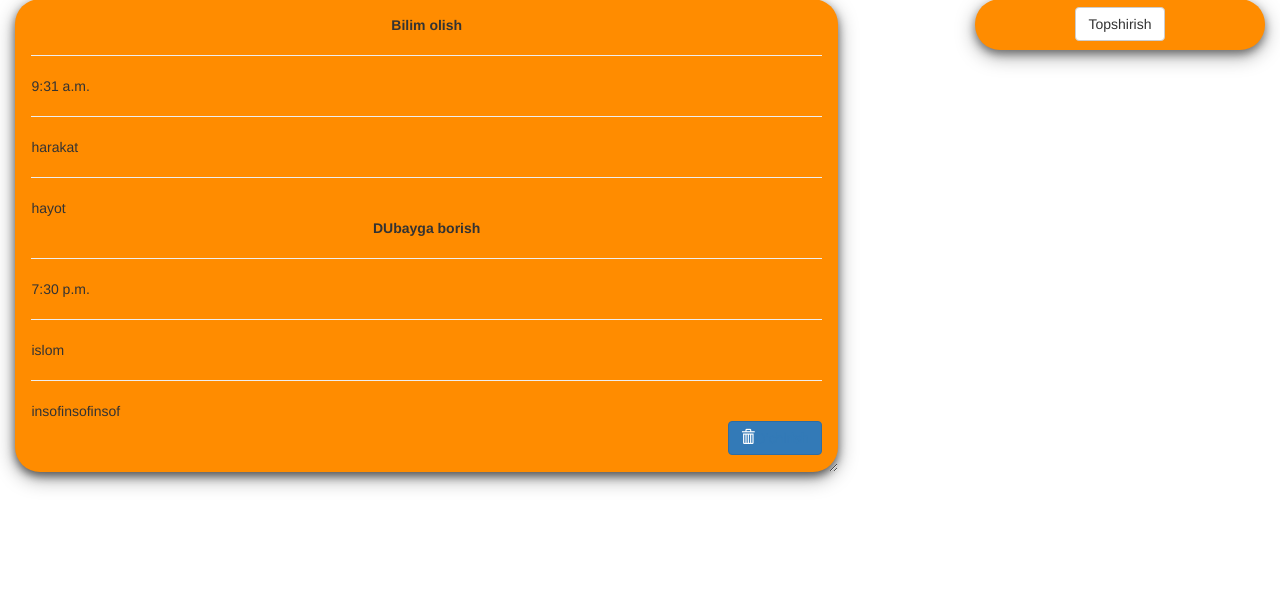
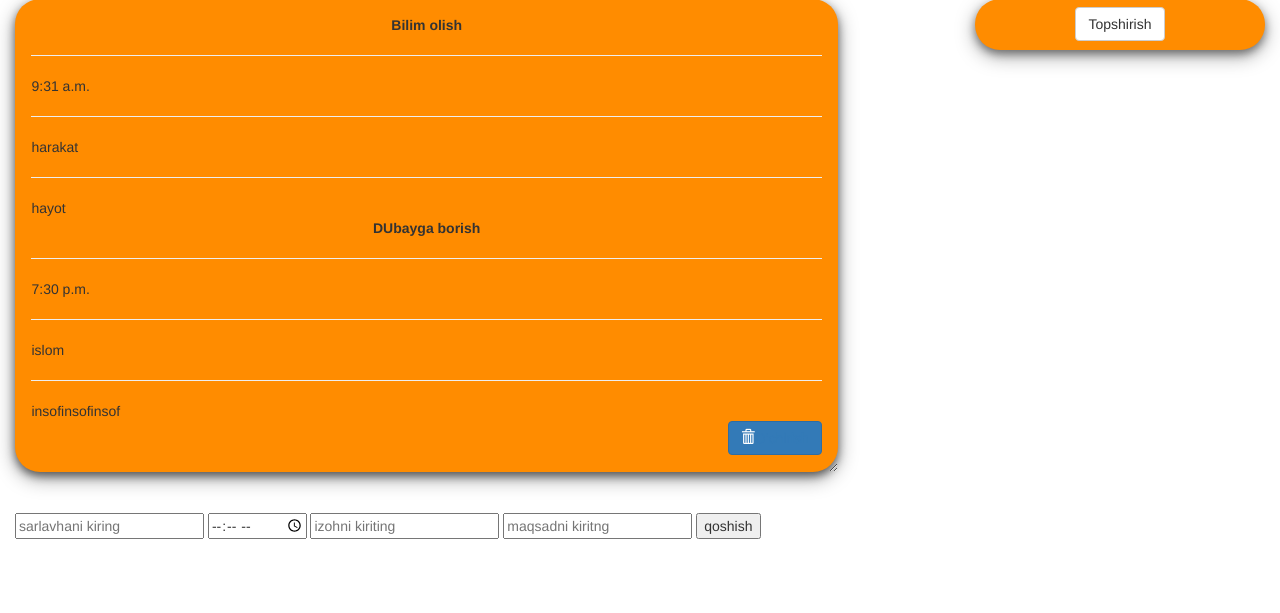
Before and after one commit to shahbozbeknoraliyev/todoqaytadan, a Django app: template templates/todo.html in a window 1280 px wide. Shown: the part 102-715 px from the top of the page. Run offline with Django 4.2, Linux system fonts and the light colour scheme; the template is opened without the code that fills it: values that come from a table or form of the project are taken from there, others are empty; data comes from the database, SQL or seed files in the repository; both versions use the stored data as it was after the commit; some libraries are stand-ins or nearby versions.

Commit message:
qoshish amali bajarildi

```diff
--- a/Demo/urls.py
+++ b/Demo/urls.py
@@ -4,5 +4,5 @@ from django.urls import path
 
 urlpatterns = [
     path('admin/', admin.site.urls),
-    path('', Todoloyiha),
+    path('todo/', Todoloyiha),
 ]
--- a/templates/todo.html
+++ b/templates/todo.html
@@ -75,6 +75,7 @@
     <div class="col-md-1"> </div>
     <div class="col-md-3" >
       <div  class="submit_form">
+
       <form action="#" >
 
         <center>
@@ -84,6 +85,14 @@
     </div>
   </div>
 </div>
+<form action="/todo/" method="POST">{%csrf_token%}
+  <input type="text" name="s" placeholder="sarlavhani kiring">
+  <input type="time" name="v" placeholder="vaqtni kiring">
+  <input type="text" name="i" placeholder="izohni kiriting">
+  <input type="text" name="m" placeholder="maqsadni kiritng">
+  <button type="submit">qoshish</button>
+</form>
+
 </body>
 
 </html>
```
Also changed, not shown: asosiy/views.py (+8 -0 lines), db.sqlite3.
